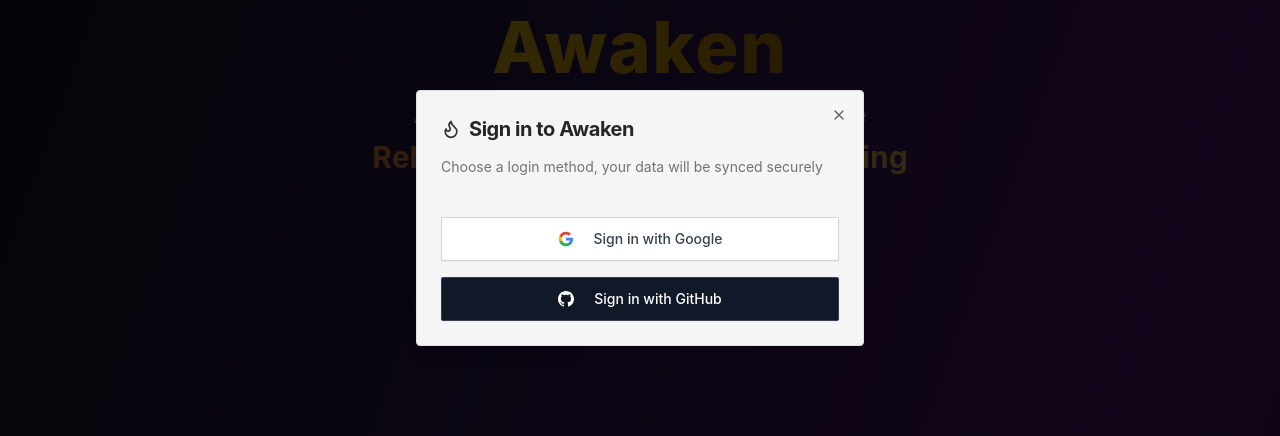
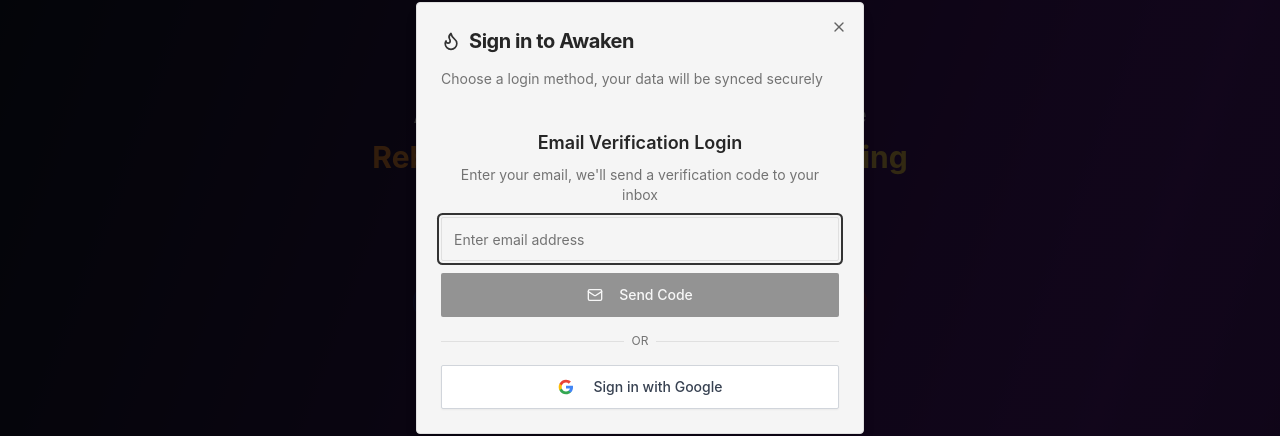
Before and after one commit to Jasper326-web/awakenmvp, a Next.js app: page / in a window 1280 px wide. Both pictures are taken after a click on the button "Sign In". Shown: the part 182-618 px from the top of the page. Built offline with nearby package versions, Linux system fonts and the light colour scheme; no server answers.

Commit message:
feat: 优化登录弹窗 - 去掉GitHub登录按钮，在最上面增加邮箱验证登录功能，接入Supabase邮箱验证，添加中英文支持

```diff
--- a/components/auth-modal.tsx
+++ b/components/auth-modal.tsx
@@ -45,6 +45,10 @@ export default function AuthModal({ open, onOpenChange }: AuthModalProps) {
   const [codeSent, setCodeSent] = useState(false)
   const [codeTimer, setCodeTimer] = useState(0)
   const [codeLoading, setCodeLoading] = useState(false)
+  const [emailVerificationMode, setEmailVerificationMode] = useState<'login' | 'register'>('login')
+  const [emailVerificationLoading, setEmailVerificationLoading] = useState(false)
+  const [emailVerificationError, setEmailVerificationError] = useState('')
+  const [emailVerificationSuccess, setEmailVerificationSuccess] = useState('')
 
   const handleGoogleSignIn = async () => {
     // Plausible Analytics: 追踪登录点击事件
@@ -95,7 +99,49 @@ export default function AuthModal({ open, onOpenChange }: AuthModalProps) {
     router.push('/auth/email');
   }
 
-  // 发送验证码
+  // 发送邮箱验证码
+  const handleSendEmailVerificationCode = async () => {
+    setEmailVerificationError('')
+    setEmailVerificationSuccess('')
+    if (!email.match(/^[^@]+@[^@]+\.[^@]+$/)) {
+      setEmailVerificationError('请输入有效的邮箱地址')
+      return
+    }
+    setCodeLoading(true)
+
+    try {
+      const { error } = await supabase.auth.signInWithOtp({
+        email,
+        options: {
+          emailRedirectTo: `${window.location.origin}/auth/callback`
+        }
+      })
+
+      if (error) {
+        setEmailVerificationError(error.message)
+      } else {
+        setCodeSent(true)
+        setEmailVerificationSuccess('验证码已发送到邮箱，请查收')
+        // 开始倒计时
+        setCodeTimer(60)
+        const timer = setInterval(() => {
+          setCodeTimer((prev) => {
+            if (prev <= 1) {
+              clearInterval(timer)
+              return 0
+            }
+            return prev - 1
+          })
+        }, 1000)
+      }
+    } catch (error) {
+      setEmailVerificationError('发送验证码失败，请稍后重试')
+    } finally {
+      setCodeLoading(false)
+    }
+  }
+
+  // 发送注册验证码
   const handleSendCode = async () => {
     setRegisterError('')
     setRegisterSuccess('')
@@ -201,7 +247,72 @@ export default function AuthModal({ open, onOpenChange }: AuthModalProps) {
           </DialogDescription>
         </DialogHeader>
         <div className="p-6 space-y-4">
-          {/* 只保留第三方登录，不显示账号密码表单 */}
+          {/* 邮箱验证登录 - 最上面 */}
+          <div className="space-y-3">
+            <div className="text-center">
+              <h3 className="text-lg font-semibold text-foreground mb-2">{t("auth.email_verification_title")}</h3>
+              <p className="text-sm text-muted-foreground">{t("auth.email_verification_desc")}</p>
+            </div>
+
+            {emailVerificationError && (
+              <div className="p-3 bg-destructive/10 border border-destructive/20 text-destructive text-sm rounded-md">
+                {emailVerificationError}
+              </div>
+            )}
+
+            {emailVerificationSuccess && (
+              <div className="p-3 bg-green-500/10 border border-green-500/20 text-green-600 text-sm rounded-md">
+                {emailVerificationSuccess}
+              </div>
+            )}
+
+            <div className="space-y-3">
+              <Input
+                type="email"
+                placeholder={t("auth.email_placeholder")}
+                value={email}
+                onChange={(e) => setEmail(e.target.value)}
+                disabled={codeSent}
+                className="h-11"
+              />
+
+              {!codeSent ? (
+                <Button
+                  onClick={handleSendEmailVerificationCode}
+                  disabled={codeLoading || !email}
+                  className="w-full h-11 bg-primary hover:bg-primary/90 text-primary-foreground"
+                >
+                  {codeLoading ? (
+                    <div className="w-5 h-5 border-2 border-white border-t-transparent rounded-full animate-spin" />
+                  ) : (
+                    <>
+                      <Mail className="w-4 h-4 mr-2" />
+                      {t("auth.send_code")}
+                    </>
+                  )}
+                </Button>
+              ) : (
+                <div className="text-center text-sm text-muted-foreground">
+                  {codeTimer > 0
+                    ? t("auth.code_sent_timer").replace("{timer}", codeTimer.toString())
+                    : t("auth.code_sent")
+                  }
+                </div>
+              )}
+            </div>
+          </div>
+
+          {/* 分割线 */}
+          <div className="relative">
+            <div className="absolute inset-0 flex items-center">
+              <span className="w-full border-t border-border" />
+            </div>
+            <div className="relative flex justify-center text-xs uppercase">
+              <span className="bg-background px-2 text-muted-foreground">{t("auth.or")}</span>
+            </div>
+          </div>
+
+          {/* Google登录 */}
           {error && <div className="p-3 bg-destructive/10 border border-destructive/20 text-destructive text-sm rounded-md">{error}</div>}
           <Button
             onClick={handleGoogleSignIn}
@@ -222,22 +333,6 @@ export default function AuthModal({ open, onOpenChange }: AuthModalProps) {
               </>
             )}
           </Button>
-          <Button
-            onClick={handleGitHubSignIn}
-            disabled={loading !== null}
-            className="w-full bg-gray-900 hover:bg-gray-800 text-white border border-gray-700 h-11 flex items-center justify-center space-x-3 font-medium shadow-sm hover:shadow-md transition-all duration-150"
-          >
-            {loading === "github" ? (
-              <div className="w-5 h-5 border-2 border-white border-t-transparent rounded-full animate-spin" />
-            ) : (
-              <>
-                <svg className="w-5 h-5" fill="white" viewBox="0 0 24 24">
-                  <path d="M12 0c-6.626 0-12 5.373-12 12 0 5.302 3.438 9.8 8.207 11.387.599.111.793-.261.793-.577v-2.234c-3.338.726-4.033-1.416-4.033-1.416-.546-1.387-1.333-1.756-1.333-1.756-1.089-.745.083-.729.083-.729 1.205.084 1.839 1.237 1.839 1.237 1.07 1.834 2.807 1.304 3.492.997.107-.775.418-1.305.762-1.604-2.665-.305-5.467-1.334-5.467-5.931 0-1.311.469-2.381 1.236-3.221-.124-.303-.535-1.524.117-3.176 0 0 1.008-.322 3.301 1.23.957-.266 1.983-.399 3.003-.404 1.02.005 2.047.138 3.006.404 2.291-1.552 3.297-1.23 3.297-1.23.653 1.653.242 2.874.118 3.176.77.84 1.235 1.911 1.235 3.221 0 4.609-2.807 5.624-5.479 5.921.43.372.823 1.102.823 2.222v3.293c0 .319.192.694.801.576 4.765-1.589 8.199-6.086 8.199-11.386 0-6.627-5.373-12-12-12z" />
-                </svg>
-                <span>{t("auth.github_login")}</span>
-              </>
-            )}
-          </Button>
         </div>
       </DialogContent>
     </Dialog>
--- a/lib/lang-context.tsx
+++ b/lib/lang-context.tsx
@@ -107,6 +107,15 @@ const translations: Record<Language, Record<string, string>> = {
     "redeem.error.invalid_code_desc": "兑换码不能为空",
     "redeem.error.general": "请检查兑换码是否正确",
     "redeem.button.text": "兑换码",
+
+    // 邮箱验证登录
+    "auth.email_verification_title": "邮箱验证登录",
+    "auth.email_verification_desc": "输入邮箱，我们将发送验证码到您的邮箱",
+    "auth.email_placeholder": "请输入邮箱地址",
+    "auth.send_code": "发送验证码",
+    "auth.code_sent": "验证码已发送，请查收邮箱",
+    "auth.code_sent_timer": "验证码已发送，请查收邮箱 ({timer}s后可重新发送)",
+    "auth.or": "或",
 
 
 
@@ -676,6 +685,15 @@ const translations: Record<Language, Record<string, string>> = {
     "redeem.error.invalid_code_desc": "Redeem code cannot be empty",
     "redeem.error.general": "Please check if the redeem code is correct",
     "redeem.button.text": "Redeem Code",
+
+    // 邮箱验证登录
+    "auth.email_verification_title": "Email Verification Login",
+    "auth.email_verification_desc": "Enter your email, we'll send a verification code to your inbox",
+    "auth.email_placeholder": "Enter email address",
+    "auth.send_code": "Send Code",
+    "auth.code_sent": "Code sent, please check your email",
+    "auth.code_sent_timer": "Code sent, please check your email (resend in {timer}s)",
+    "auth.or": "OR",
 //补充
 "task.daily_checkin_desc": "Log today's status",
 "task.daily_checkin_desc_moderate": "Log today's status and journal",
```
